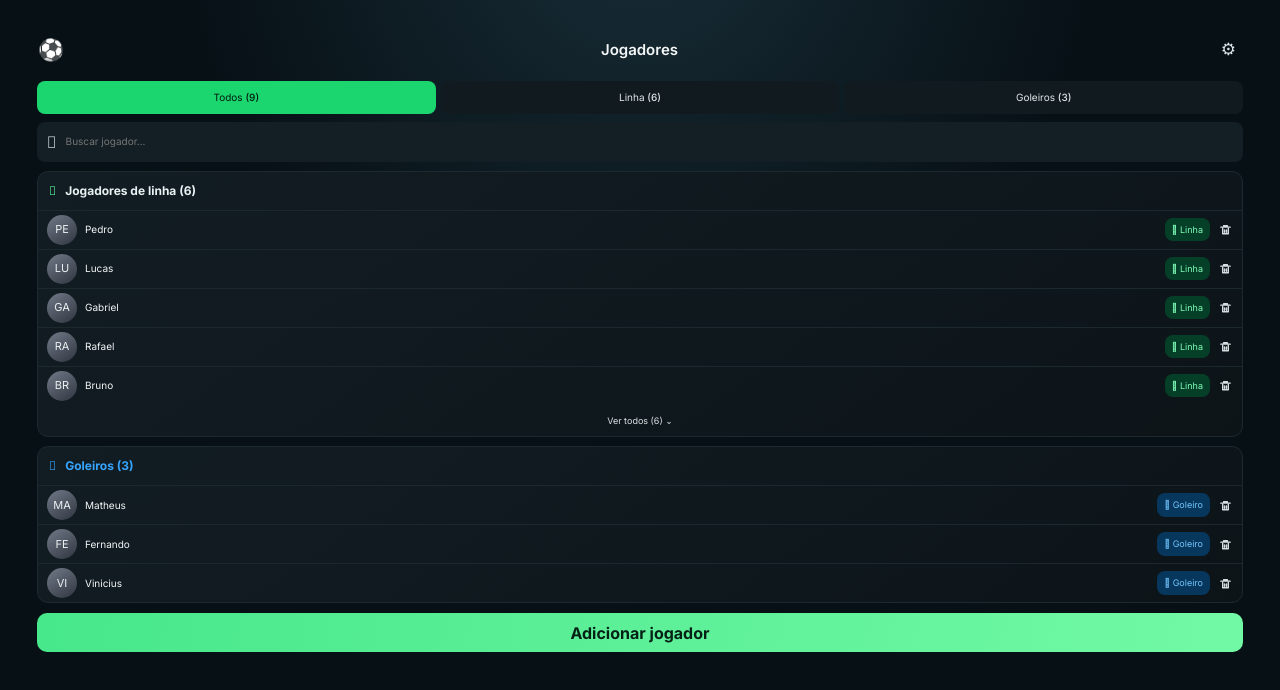
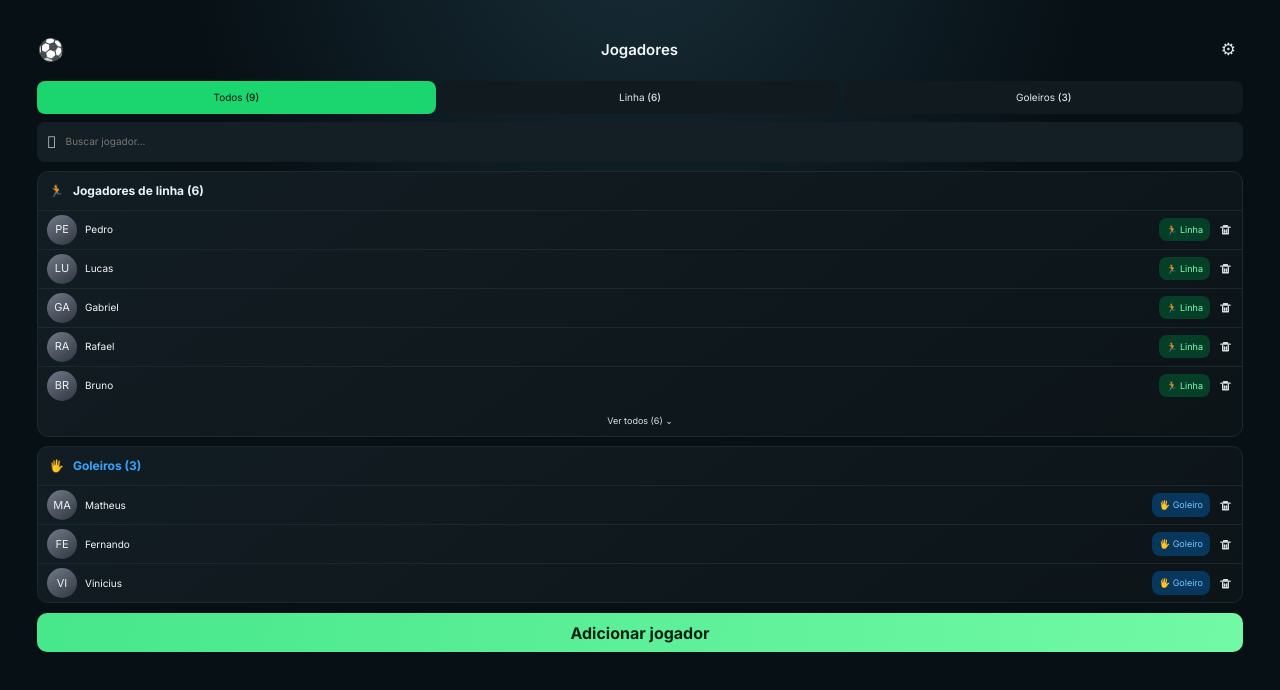
Before and after one commit to TheuFerreira/RachaMix, an Angular app: page / in a window 1280 px wide. Shown: the top 690 px of the page. Built offline with nearby package versions, Linux system fonts and the light colour scheme.

Commit message:
fix: reuse player icons in type dropdown

```diff
--- a/src/app/components/player-modal/player-modal.component.html
+++ b/src/app/components/player-modal/player-modal.component.html
@@ -46,10 +46,10 @@
       >
         <span class="position-value">
           @if (type === 'line') {
-            <span class="position-icon" aria-hidden="true">&#x1F3C3;</span>
+            <span class="position-icon" aria-hidden="true">{{ typeIcon }}</span>
             Linha
           } @else {
-            <span class="position-icon" aria-hidden="true">&#x1F590;</span>
+            <span class="position-icon" aria-hidden="true">{{ typeIcon }}</span>
             Goleiro
           }
         </span>
@@ -64,7 +64,7 @@
             [class.selected]="type === 'line'"
             (click)="selectType('line')"
           >
-            <span class="position-icon" aria-hidden="true">&#x1F3C3;</span>
+            <span class="position-icon" aria-hidden="true">{{ getTypeIcon('line') }}</span>
             Linha
           </button>
           <button
@@ -74,7 +74,7 @@
             [class.selected]="type === 'goalkeeper'"
             (click)="selectType('goalkeeper')"
           >
-            <span class="position-icon" aria-hidden="true">&#x1F590;</span>
+            <span class="position-icon" aria-hidden="true">{{ getTypeIcon('goalkeeper') }}</span>
             Goleiro
           </button>
         </div>
--- a/src/app/components/player-modal/player-modal.component.ts
+++ b/src/app/components/player-modal/player-modal.component.ts
@@ -10,7 +10,7 @@ import {
 import { CommonModule } from '@angular/common';
 import { FormsModule } from '@angular/forms';
 import type { Player, PlayerType } from '../../models';
-import { getPlayerNameError } from '../../player-utils';
+import { getPlayerNameError, getPlayerTypeIcon } from '../../player-utils';
 
 export interface PlayerFormValue {
   name: string;
@@ -41,6 +41,14 @@ export class PlayerModalComponent implements AfterViewInit, OnChanges {
 
   get isEditMode(): boolean {
     return this.mode === 'edit';
+  }
+
+  get typeIcon(): string {
+    return getPlayerTypeIcon(this.type);
+  }
+
+  getTypeIcon(type: PlayerType): string {
+    return getPlayerTypeIcon(type);
   }
 
   get nameError(): string {
--- a/src/app/pages/players/player-section.component.html
+++ b/src/app/pages/players/player-section.component.html
@@ -4,7 +4,7 @@
   [class.keeper-section]="type === 'goalkeeper'"
 >
   <div class="group-heading">
-    <span>{{ icon }}</span>
+    <span class="player-type-icon" aria-hidden="true">{{ typeIcon }}</span>
     <strong>{{ title }} ({{ total }})</strong>
     <span>›</span>
   </div>
@@ -25,7 +25,8 @@
         [class.line-tag]="type === 'line'"
         [class.keeper-tag]="type === 'goalkeeper'"
       >
-        {{ icon }} {{ typeLabel }}
+        <span class="player-type-icon" aria-hidden="true">{{ typeIcon }}</span>
+        {{ typeLabel }}
       </span>
       <button
         type="button"
--- a/src/app/pages/players/player-section.component.ts
+++ b/src/app/pages/players/player-section.component.ts
@@ -1,6 +1,7 @@
 import { ChangeDetectionStrategy, Component, EventEmitter, Input, Output } from '@angular/core';
 import { CommonModule } from '@angular/common';
 import type { Player, PlayerType } from '../../models';
+import { getPlayerTypeIcon } from '../../player-utils';
 
 @Component({
   selector: 'app-player-section',
@@ -26,6 +27,10 @@ export class PlayerSectionComponent {
     return this.type === 'line' ? 'Linha' : 'Goleiro';
   }
 
+  get typeIcon(): string {
+    return getPlayerTypeIcon(this.type);
+  }
+
   get visiblePlayers(): Player[] {
     return !this.collapsible || this.showAll ? this.players : this.players.slice(0, 5);
   }
--- a/src/app/player-utils.ts
+++ b/src/app/player-utils.ts
@@ -1,4 +1,8 @@
-import type { Player } from './models';
+import type { Player, PlayerType } from './models';
+
+export function getPlayerTypeIcon(type: PlayerType): string {
+  return type === 'line' ? '\u{1F3C3}' : '\u{1F590}';
+}
 
 export function getPlayerInitials(name: string): string {
   return name
```
